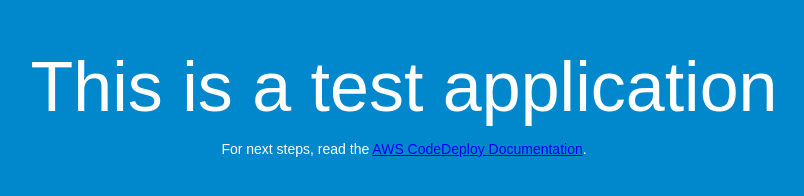
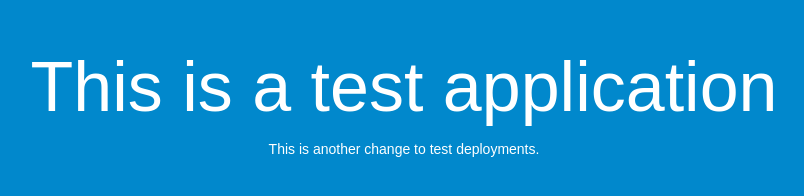
Before and after one commit to pooja335/aws-codedeploy-demo, a plain HTML site: page index.html in a window 1280 px wide. Shown: the whole page, without its empty margins (236-1040 px from the left). Drawn offline with Linux system fonts and the light colour scheme.

Commit message:
another change

```diff
--- a/index.html
+++ b/index.html
@@ -27,7 +27,7 @@
 <body>
   <div align="center">
     <h1>This is a test application</h1>
-    <p>For next steps, read the <a href="http://aws.amazon.com/documentation/codedeploy">AWS CodeDeploy Documentation</a>.</p>
+    <p>This is another change to test deployments.</p>
   </div>
 </body>
 </html>
```
